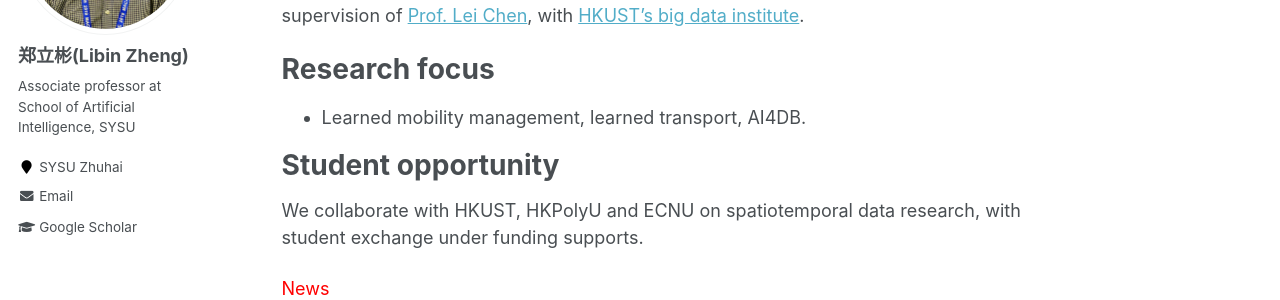
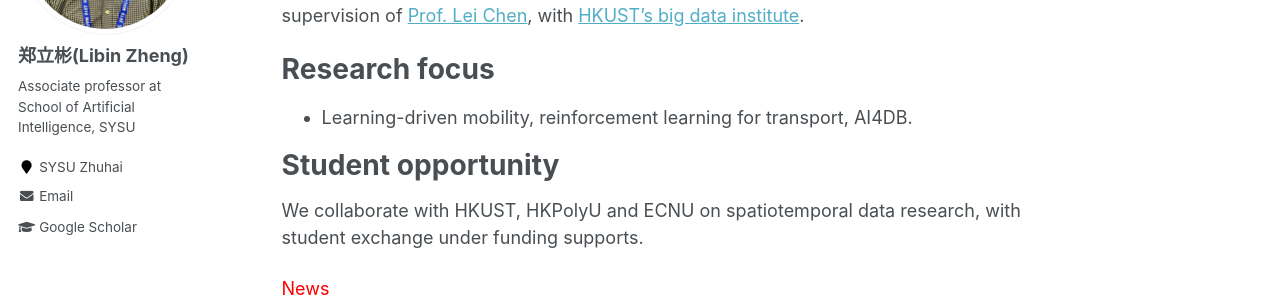
Before and after one commit to libinzheng/libinzheng.github.io, a Jekyll site: the page built from _pages/about.md, in a window 1280 px wide and 1158 px high. Shown: the part 266-566 px from the top of the window. Built offline with Jekyll 4.4.1, drawn with Linux system fonts in a browser that asks for light colours.

Commit message:
Update about.md

```diff
--- a/_pages/about.md
+++ b/_pages/about.md
@@ -26,7 +26,7 @@ I am currently an associate professor at the [School of Artificial Intelligence]
 
 Research focus
 ======
-- Learned mobility management, learned transport, AI4DB.
+- Learning-driven mobility, reinforcement learning for transport, AI4DB.
 
 Student opportunity
 ======
```
